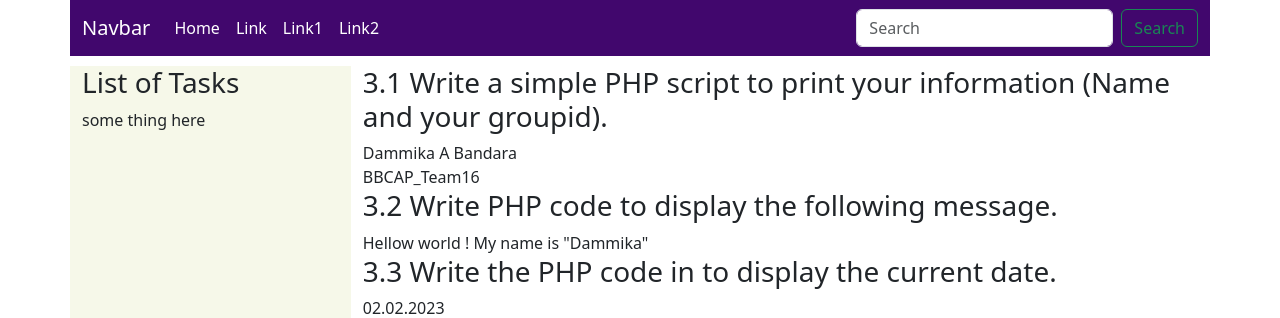
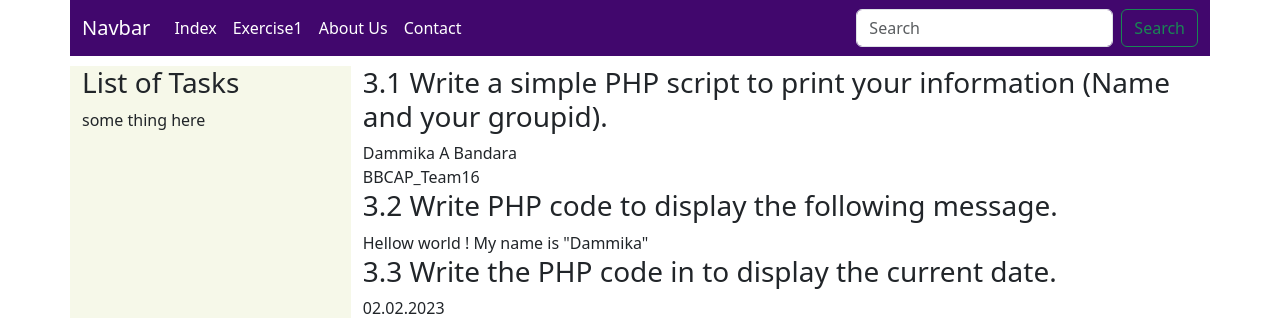
Before and after one commit to DammikaAB/Dammika_tasks, a PHP site: page / in a window 1280 px wide; the page is wider, and only the part inside the window is pictured. Shown: the top 318 px of that part. Run offline with PHP 8.4, Linux system fonts and the light colour scheme.

Commit message:
Changes in Navbar
Changes in Navbar

```diff
--- a/layout/header.php
+++ b/layout/header.php
@@ -3,7 +3,7 @@
 <head>
     <meta charset='utf-8'>
     <meta http-equiv='X-UA-Compatible' content='IE=edge'>
-    <title>Bootstrap Example Page</title>
+    <title><?php echo $title?> </title>
     <meta name='viewport' content='width=device-width, initial-scale=1'>
     <!-- Bootstrap CSS -->
     <link href="https://cdn.jsdelivr.net/npm/bootstrap@5.3.0-alpha1/dist/css/bootstrap.min.css" rel="stylesheet" integrity="sha384-GLhlTQ8iRABdZLl6O3oVMWSktQOp6b7In1Zl3/Jr59b6EGGoI1aFkw7cmDA6j6gD" crossorigin="anonymous">
@@ -25,16 +25,16 @@
     <div class="collapse navbar-collapse" id="navbarSupportedContent">
       <ul class="navbar-nav me-auto mb-2 mb-lg-0">
         <li class="nav-item">
-          <a class="nav-link" aria-current="page" href="#">Home</a>
+          <a class="nav-link" aria-current="page" href="index.php">Index</a>
         </li>
         <li class="nav-item">
-          <a class="nav-link" href="#">Link</a>
+          <a class="nav-link" href="Exe1.php">Exercise1</a>
         </li>
         <li class="nav-item">
-          <a class="nav-link" href="#">Link1</a>
+          <a class="nav-link" href="about.us.php">About Us</a>
         </li>
         <li class="nav-item">
-          <a class="nav-link" href="#">Link2</a>
+          <a class="nav-link" href="contact.php">Contact</a>
         </li>
 
       </ul>
```
